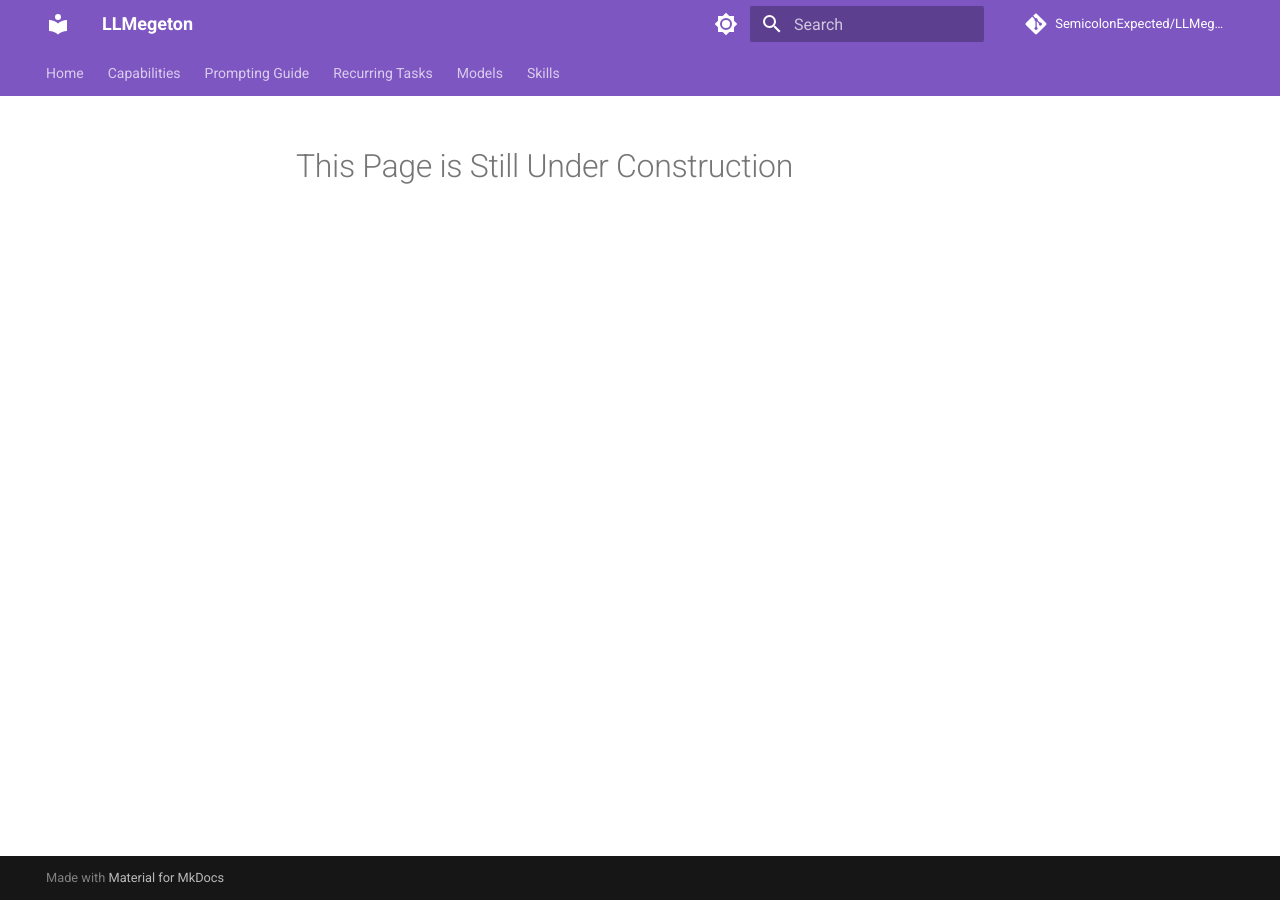
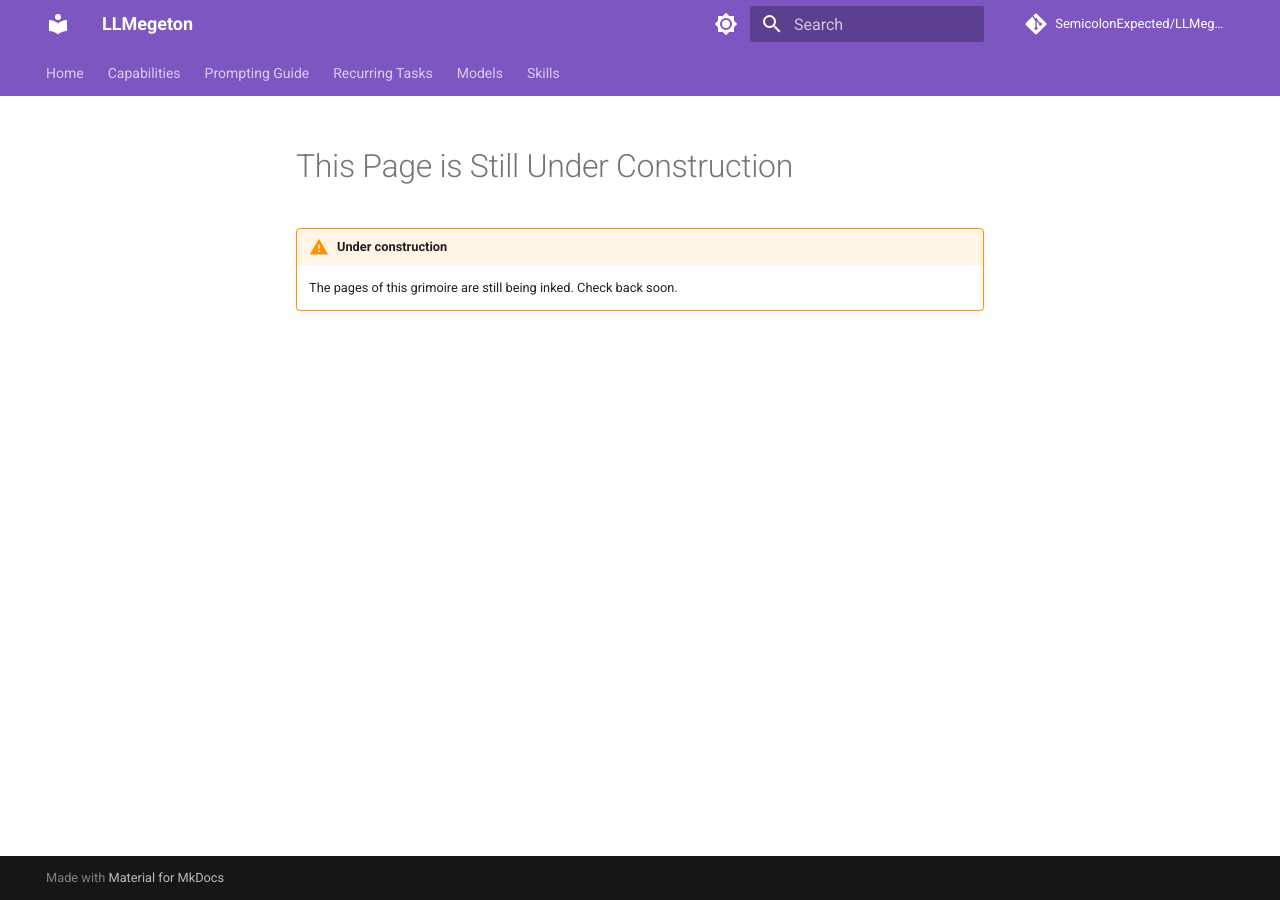
Before and after one commit to SemicolonExpected/LLMegeton, an MkDocs documentation site: the page built from docs/assets/under-construction.md, in a window 1280 px wide. Built offline with MkDocs 1.6.1 and Material for MkDocs 9.7.7, drawn with Linux system fonts in a browser that asks for light colours; comment, search, counter and statistics services are not loaded.

Commit message:
Update under-construction.md

```diff
--- a/docs/assets/under-construction.md
+++ b/docs/assets/under-construction.md
@@ -1 +1,5 @@
 # This Page is Still Under Construction
+
+
+!!! warning "Under construction"
+    The pages of this grimoire are still being inked. Check back soon.
```
